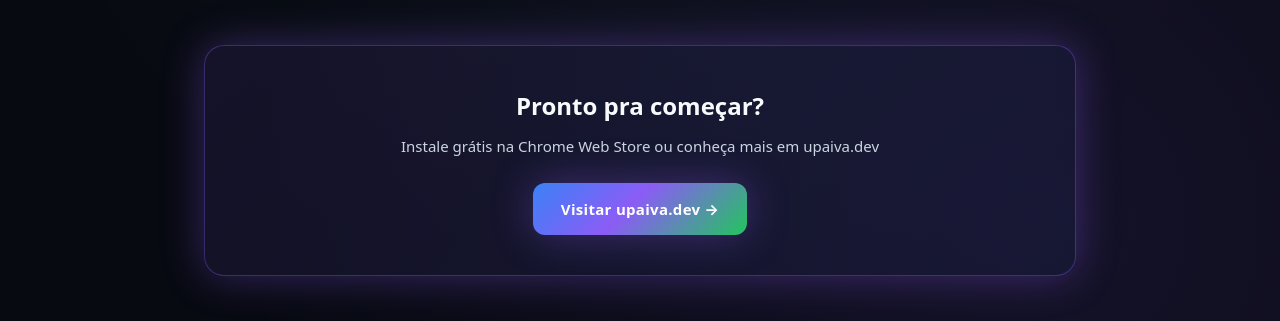
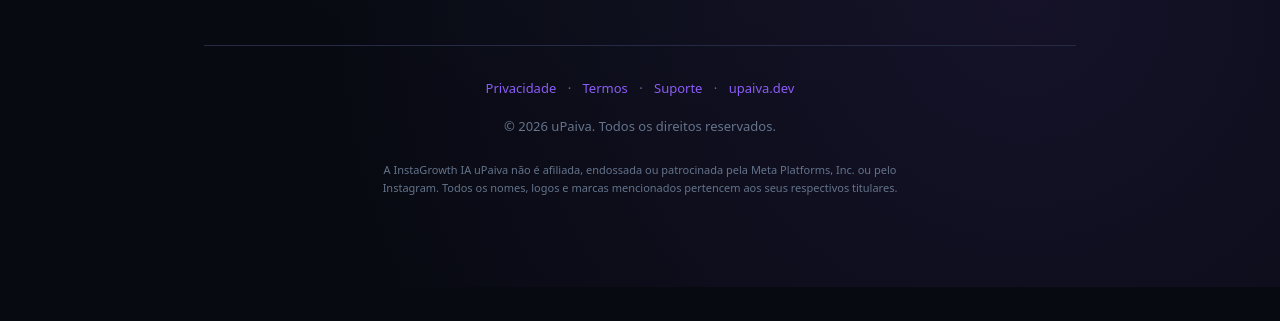
Before and after one commit to EoPaiva/instagrowth-privacy, a plain HTML site: page index.html in a window 1280 px wide. Shown: the part 1170-1491 px from the top of the page. After the commit the page ends 1457 px from the top, so only its background shows below. Drawn offline with Linux system fonts and the light colour scheme.

Commit message:
Add files via upload

```diff
--- a/index.html
+++ b/index.html
@@ -420,13 +420,6 @@
     </ul>
   </div>
 
-  <!-- CTA -->
-  <div class="cta-box">
-    <h2>Pronto pra começar?</h2>
-    <p>Instale grátis na Chrome Web Store ou conheça mais em upaiva.dev</p>
-    <a href="https://upaiva.dev" target="_blank" rel="noopener" class="btn-primary">Visitar upaiva.dev →</a>
-  </div>
-
   <!-- FOOTER -->
   <footer>
     <div>
```
